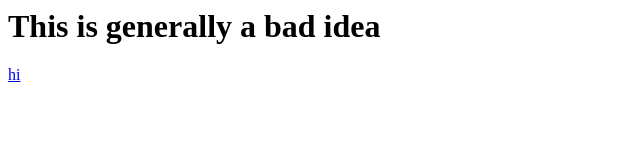
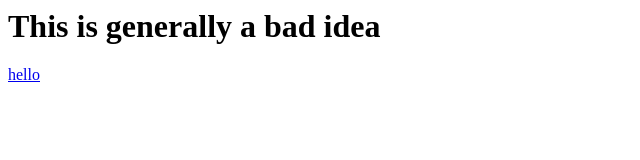
Before and after one commit to Digi-D/testing, a plain HTML site: page index.html in a window 1280 px wide. Shown: the full height of the page, 0-640 px from the left. Drawn offline with Linux system fonts and the light colour scheme.

Commit message:
updated index

```diff
--- a/index.html
+++ b/index.html
@@ -1,3 +1,3 @@
 <h1> This is generally a bad idea </h1>
 
-<a href="http://www.google.com"> hi </a>
+<a href="http://www.google.com"> hello </a>
```
